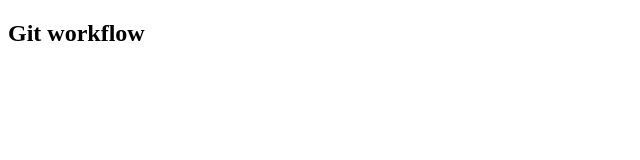
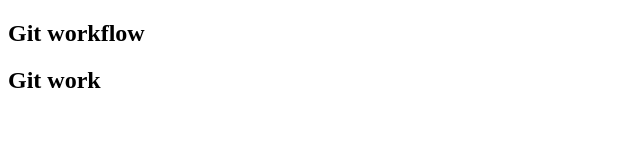
Before and after one commit to prathampathakk-apollo/Git-workflow, a plain HTML site: page index.html in a window 1280 px wide. Shown: the whole page, without its empty margins (0-640 px from the left). Drawn offline with Linux system fonts and the light colour scheme.

Commit message:
work done

```diff
--- a/index.html
+++ b/index.html
@@ -7,5 +7,6 @@
 </head>
 <body>
     <h2>Git workflow</h2>
+    <h2>Git work</h2>
 </body>
 </html>
```
